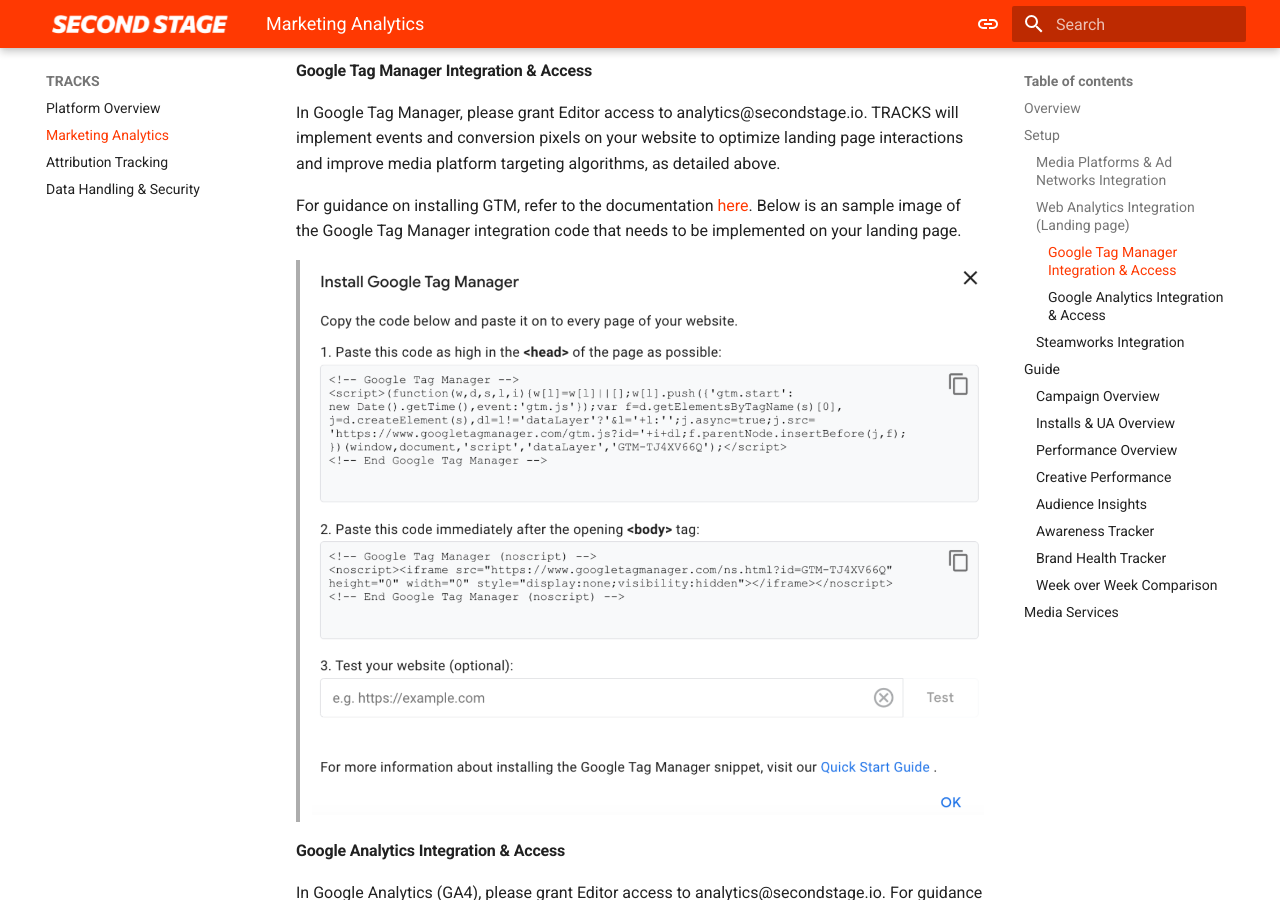
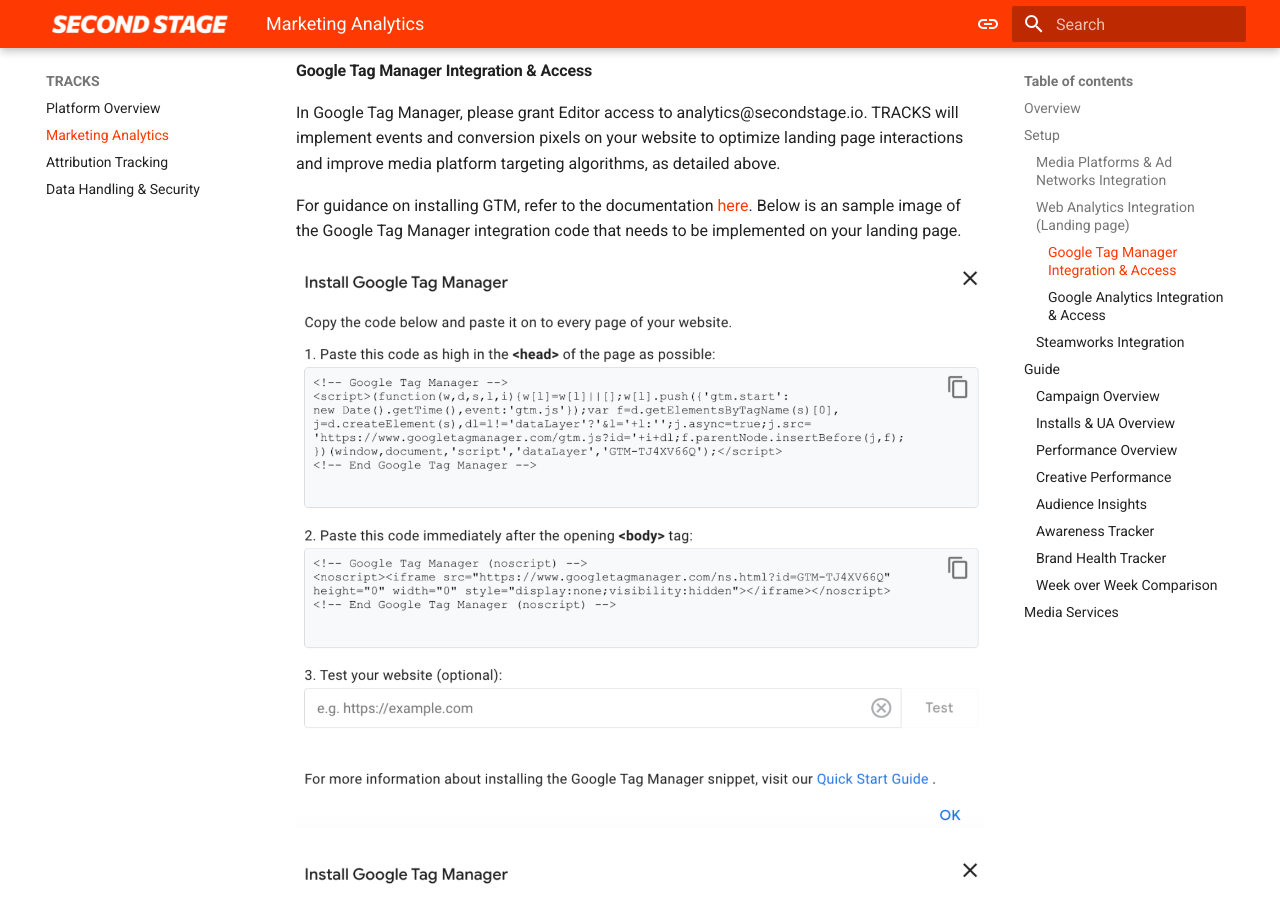
Before and after one commit to secondstage-io/tracks-documentation, an MkDocs documentation site: the page built from docs/tracks/marketing-analytics.md, in a window 1280 px wide and 900 px high, scrolled down 889 px. Built offline with MkDocs 1.6.1 and Material for MkDocs 9.7.7, drawn with Linux system fonts in a browser that asks for light colours.

Commit message:
Update marketing-analytics.md
border to one image

```diff
--- a/docs/tracks/marketing-analytics.md
+++ b/docs/tracks/marketing-analytics.md
@@ -29,7 +29,9 @@
 For guidance on installing GTM, refer to the documentation [here](https://support.google.com/tagmanager/answer/14842164).
 Below is an sample image of the Google Tag Manager integration code that needs to be implemented on your landing page.
 
-> ![Google Tag Manager Setup](/assets/marketing-analytics_gtm.png "Google Tag Manager Setup")
+<img src="/assets/marketing-analytics_gtm.png" border="1px solid black"/>
+
+![Google Tag Manager Setup](/assets/marketing-analytics_gtm.png "Google Tag Manager Setup")
 
 #### Google Analytics Integration & Access
 
```
